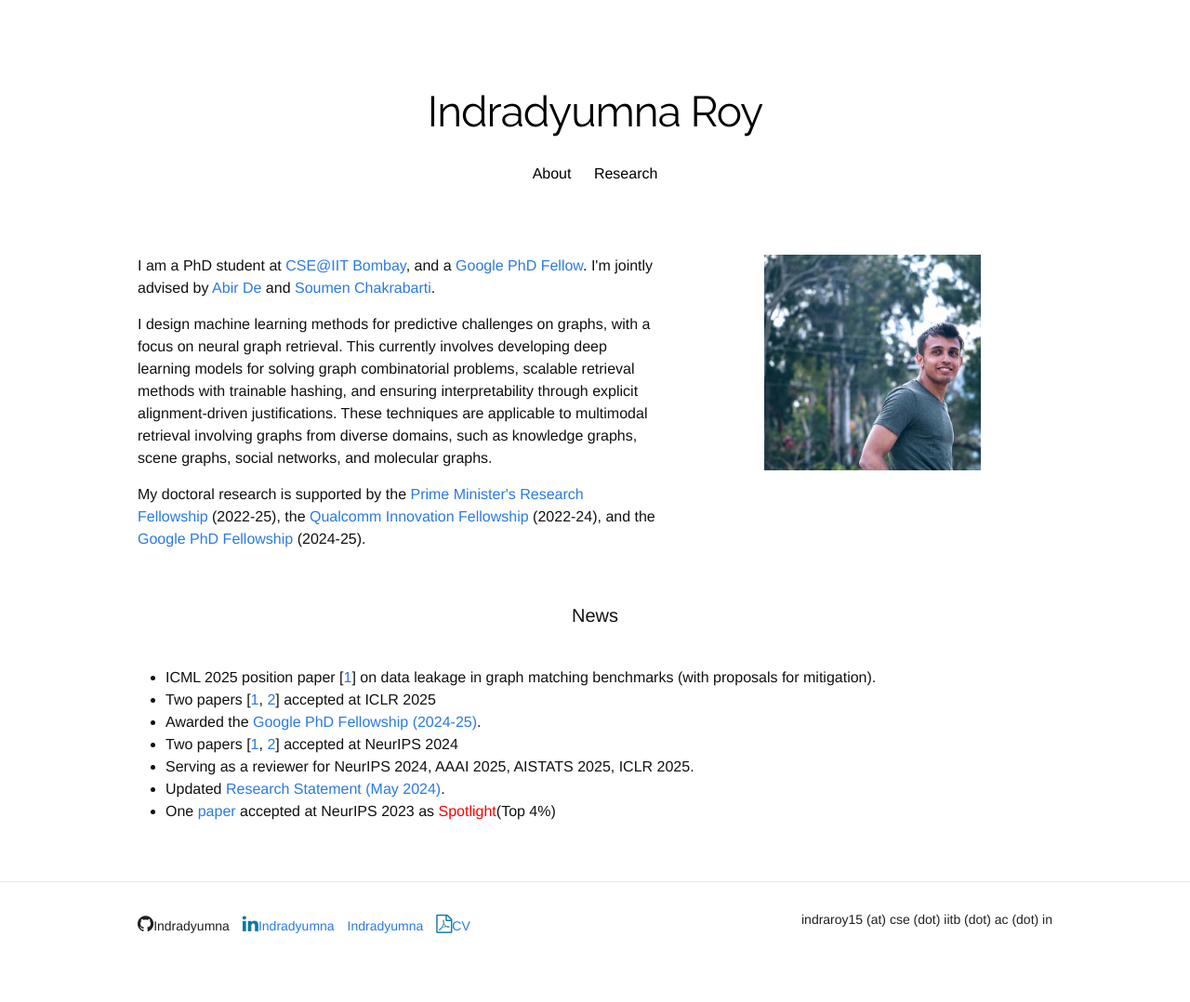
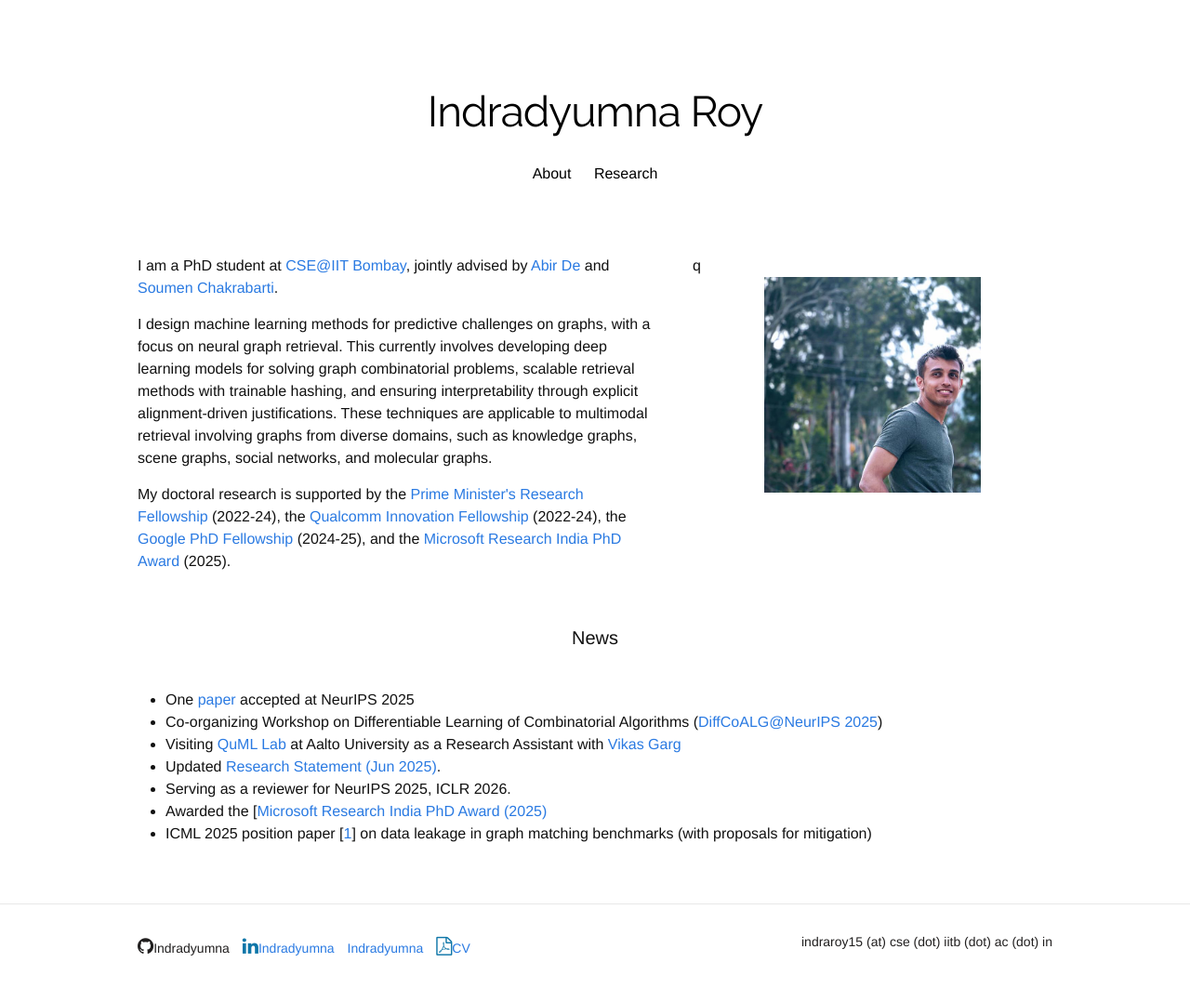
Before and after one commit to Indradyumna/indradyumna.github.io, a Jekyll site: the page built from index.html, in a window 1280 px wide. Shown: the whole page at 93% size. Built offline with Jekyll 4.4.1, drawn with Linux system fonts in a browser that asks for light colours; nearby versions of some CDN libraries; some web fonts are replaced; a style sheet for code colours, icons or effects is not loaded; before the commit the page ends 1054 px from its top, so only the background shows below that.

Commit message:
2025 update

```diff
--- a/index.html
+++ b/index.html
@@ -6,20 +6,20 @@ title: "Indradyumna Roy"
 
 <div class="row">
 	<div class="seven columns">
-		<p> I am a PhD student at <a href="https://www.cse.iitb.ac.in/">CSE@IIT Bombay</a>, and a <a href=https://research.google/programs-and-events/phd-fellowship/>Google PhD Fellow</a>.
-       I'm jointly advised by  <a href="https://abir-de.github.io/">Abir De</a> and <a href="https://www.cse.iitb.ac.in/~soumen">Soumen Chakrabarti</a>. </p>
+		<p> I am a PhD student at <a href="https://www.cse.iitb.ac.in/">CSE@IIT Bombay</a>, jointly advised by  <a href="https://abir-de.github.io/">Abir De</a> and <a href="https://www.cse.iitb.ac.in/~soumen">Soumen Chakrabarti</a>. </p>
 
 
 		<p>  I design machine learning methods for predictive challenges on graphs, with a focus on neural graph retrieval. This currently involves developing deep learning models for solving graph combinatorial problems,  scalable retrieval methods with trainable hashing, and ensuring interpretability through explicit alignment-driven justifications.
 These techniques are applicable to multimodal retrieval involving graphs from diverse domains, such as knowledge graphs, scene graphs, social networks, and molecular graphs.</p>
 
-  <p>My doctoral research is supported by the <a href="https://www.pmrf.in/">Prime Minister's Research Fellowship</a> (2022-25),
-  the <a href=https://www.qualcomm.com/research/university-relations/innovation-fellowship/2022-india>Qualcomm Innovation Fellowship</a> (2022-24), and the
-  <a href=https://research.google/programs-and-events/phd-fellowship/>Google PhD Fellowship</a> (2024-25).</p>
+  <p>My doctoral research is supported by the <a href="https://www.pmrf.in/">Prime Minister's Research Fellowship</a> (2022-24),
+  the <a href=https://www.qualcomm.com/research/university-relations/innovation-fellowship/2022-india>Qualcomm Innovation Fellowship</a> (2022-24), the
+  <a href=https://research.google/programs-and-events/phd-fellowship/>Google PhD Fellowship</a> (2024-25), and the
+   <a href=https://www.microsoft.com/en-us/research/academic-program/microsoft-research-india-phd-award/>Microsoft Research India PhD Award</a> (2025).</p>
 
 	</div>
 
-    <div class="five columns">
+    <div class="five columns">q
         <img src="images/IR.jpg" id="profile_picture"> </img>
 	</div>
 </div>
@@ -27,13 +27,19 @@ These techniques are applicable to multimodal retrieval involving graphs from di
 
 <h1 class="page-heading">News</h1>
 <ul>
-  <li> ICML 2025 position paper [<a href="/pdfs/ICML25_POSITIONS.pdf">1</a>] on data leakage in graph matching benchmarks (with proposals for mitigation). </li>
-  <li> Two papers [<a href="https://openreview.net/forum?id=DFSb67ksVr">1</a>, <a href="https://openreview.net/forum?id=5pd78GmXC6">2</a>] accepted at ICLR 2025 </li>
-  <li> Awarded the <a href=https://research.google/programs-and-events/phd-fellowship/>Google PhD Fellowship (2024-25)</a>. </li>
-  <li> Two papers [<a href="/pdfs/EinsMatch.pdf">1</a>, <a href="/pdfs/GraphEDX.pdf">2</a>] accepted at NeurIPS 2024 </li>
-  <li> Serving as a reviewer for NeurIPS 2024, AAAI 2025, AISTATS 2025, ICLR 2025. </li>
-  <li> Updated <a href="/pdfs/IR_RS.pdf">Research Statement (May 2024)</a>. </li>
-  <li> One <a href="/pdfs/2023_FourierHashNet.pdf">paper</a> accepted at NeurIPS 2023 as <span style='color:red'>Spotlight</span>(Top 4%) </li>
+  <li> One <a href="https://pritishc.com/posts/2025/10/corgii-blog/">paper</a> accepted at NeurIPS 2025 </li>
+  <li> Co-organizing Workshop on Differentiable Learning of Combinatorial Algorithms (<a href="https://sites.google.com/view/diffcoalg2025">DiffCoALG@NeurIPS 2025</a>) </li>
+  <li> Visiting <a href="https://quml.aalto.fi/about-us/">QuML Lab</a> at Aalto University as a Research Assistant with <a href="https://people.csail.mit.edu/vgarg/">Vikas Garg</a> </li>
+  <li> Updated <a href="/pdfs/IR_RS_25.pdf">Research Statement (Jun 2025)</a>. </li>
+  <li> Serving as a reviewer for NeurIPS 2025, ICLR 2026. </li>
+  <li> Awarded the [<a href=https://www.microsoft.com/en-us/research/academic-program/microsoft-research-india-phd-award/>Microsoft Research India PhD Award (2025)</a> </li>
+  <li> ICML 2025 position paper [<a href="/pdfs/ICML25_POSITIONS.pdf">1</a>] on data leakage in graph matching benchmarks (with proposals for mitigation) </li>
+  <!-- <li> Two papers [<a href="https://openreview.net/forum?id=DFSb67ksVr">1</a>, <a href="https://openreview.net/forum?id=5pd78GmXC6">2</a>] accepted at ICLR 2025 </li> -->
+  <!-- <li> Awarded the <a href=https://research.google/programs-and-events/phd-fellowship/>Google PhD Fellowship (2024-25)</a> </li> -->
+  <!-- <li> Two papers [<a href="/pdfs/EinsMatch.pdf">1</a>, <a href="/pdfs/GraphEDX.pdf">2</a>] accepted at NeurIPS 2024 </li> -->
+  <!-- <li> Serving as a reviewer for NeurIPS 2024, AAAI 2025, AISTATS 2025, ICLR 2025. </li>  -->
+  <!-- <li> Updated <a href="/pdfs/IR_RS.pdf">Research Statement (May 2024)</a>. </li> -->
+  <!-- <li> One <a href="/pdfs/2023_FourierHashNet.pdf">paper</a> accepted at NeurIPS 2023 as <span style='color:red'>Spotlight</span>(Top 4%) </li> -->
   <!-- <li> Serving as a reviewer for AAAI 2024 </li> -->
   <!-- <li> Awarded a renewal of <a href="https://www.qualcomm.com/research/university-relations/innovation-fellowship/"> Qualcomm Innovation Fellowship </a> for the academic year 2023-24 (Total four awarded from India) </li> -->
   <!-- <li> Invited talk on Neural Graph Retrieval at IBM Research Zurich </li> -->
```
Also changed, not shown: research.html (+45 -0 lines), images/corgii_img.png (added), images/leakage_img.png (added), 3 other files.
